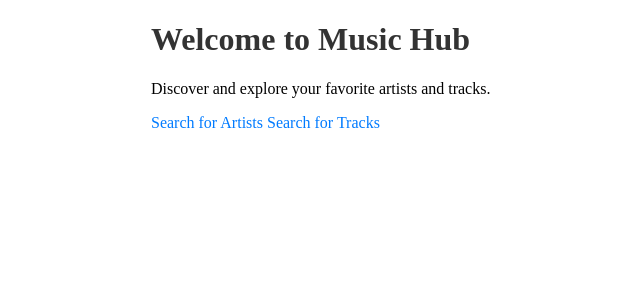
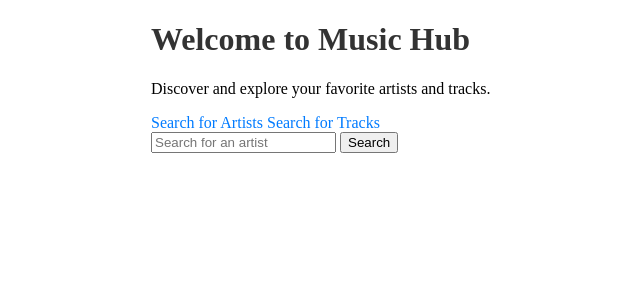
Before and after one commit to Nizogcwala/Music-Hub---Social-Media-Platform, a Flask app: page / in a window 1280 px wide. Shown: the top 300 px of the page, without its empty margins (89-729 px from the left). Run offline with Flask 3, Linux system fonts and the light colour scheme.

Commit message:
Modified index.html

```diff
--- a/MusicHubApp/templates/index.html
+++ b/MusicHubApp/templates/index.html
@@ -13,6 +13,11 @@
         <div class="links">
             <a href="{{ url_for('artist_search') }}">Search for Artists</a>
             <a href="{{ url_for('track_search') }}">Search for Tracks</a>
+            <form action="{{ url_for('artist_search') }}" method="get">
+                <input type="text" name="artist_name" placeholder="Search for an artist">
+                <button type="submit">Search</button>
+            </form>
+
         </div>
     </div>
 </body>
```
